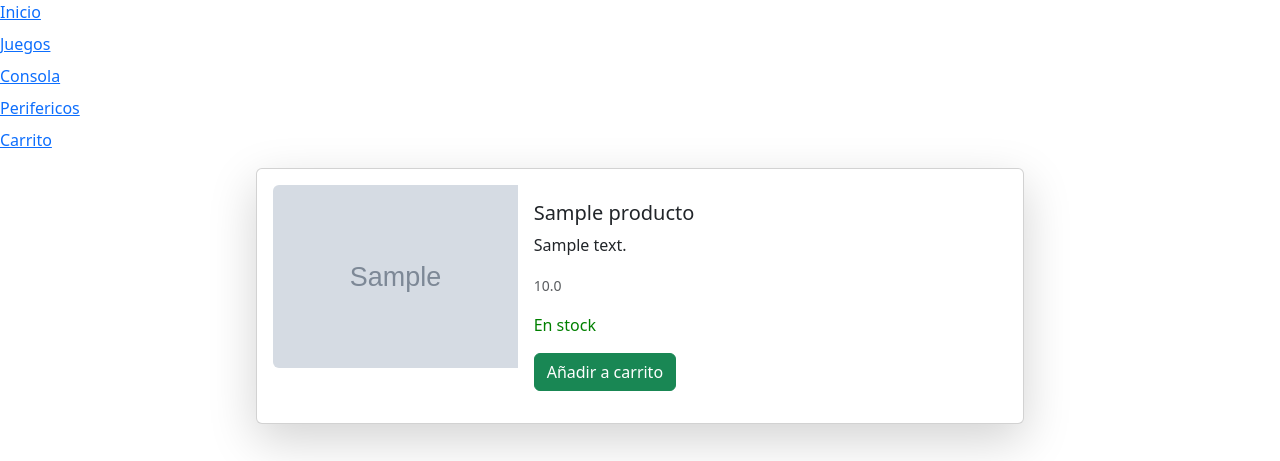
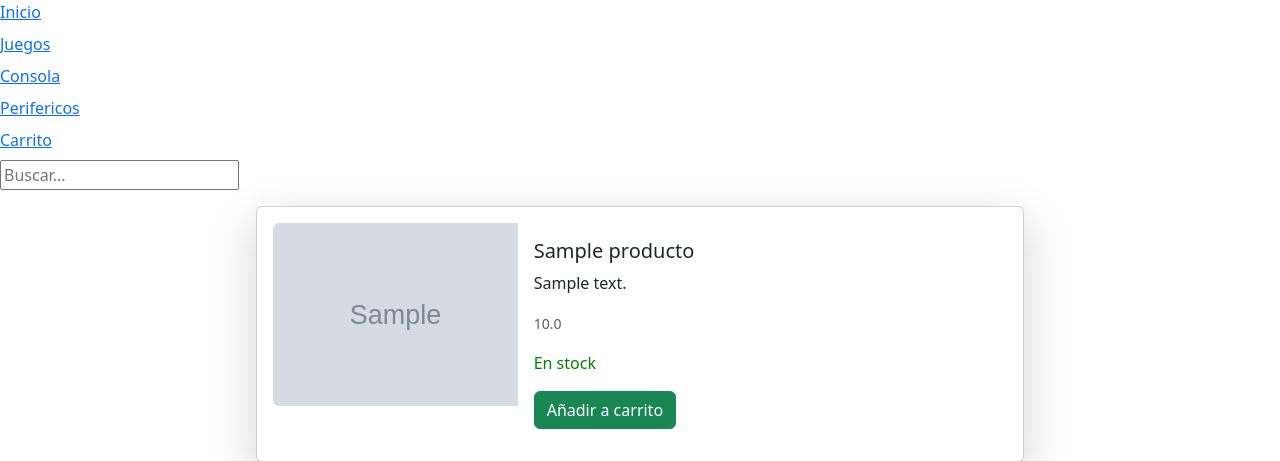
Before and after one commit to Mancabm/gameDock, a Django app: page /products/product/1 in a window 1280 px wide. Shown: the top 461 px of the page. Run offline with Django 4.2, Linux system fonts and the light colour scheme; tables that the repository leaves empty hold one stand-in row (values such as "Sample post"); grey boxes marked "Sample" are stand-in pictures; some libraries are stand-ins or nearby versions.

Commit message:
feat: search bar on base.html

```diff
--- a/gameDockApp/templates/base.html
+++ b/gameDockApp/templates/base.html
@@ -3,29 +3,41 @@
 <title>
   {% block nombrePagina %}{% endblock %}
 </title>
+
 <head>
   <meta charset='utf-8'>
   {% load bootstrap5 %}
   {% bootstrap_css%}
 
   <style>
-            {% block estilos%}{% endblock  %}
+    {
+      % block estilos%
+    }
+
+      {
+      % endblock %
+    }
   </style>
 </head>
+
 <body>
   <nav>
     <dl>
-                <dd><a href='/'>Inicio</h3></dd>
+      <dd><a href='/'>Inicio</h3>
+      </dd>
       <dd><a href='/productos?tipo=1'>Juegos</a></dd>
       <dd><a href='/productos?tipo=2'>Consola</a></dd>
       <dd><a href='/productos?tipo=3'>Perifericos</a></dd>
-                <dd><a href='/carrito'>Carrito</h3></dd>
+      <dd><a href='/carrito'>Carrito</h3>
+      </dd>
+      <dd><input type="text" placeholder="Buscar...">
+      <dd>
     </dl>
   </nav>
   <div>
     <a href="#" class"btn btn-success"></a>
   </div>
-        {% block contenido %}{% endblock  %}
+  {% block contenido %}{% endblock %}
 </body>
 
 
```
Also changed, not shown: 1 other file. Lines whose indentation alone changed are shown as unchanged.
